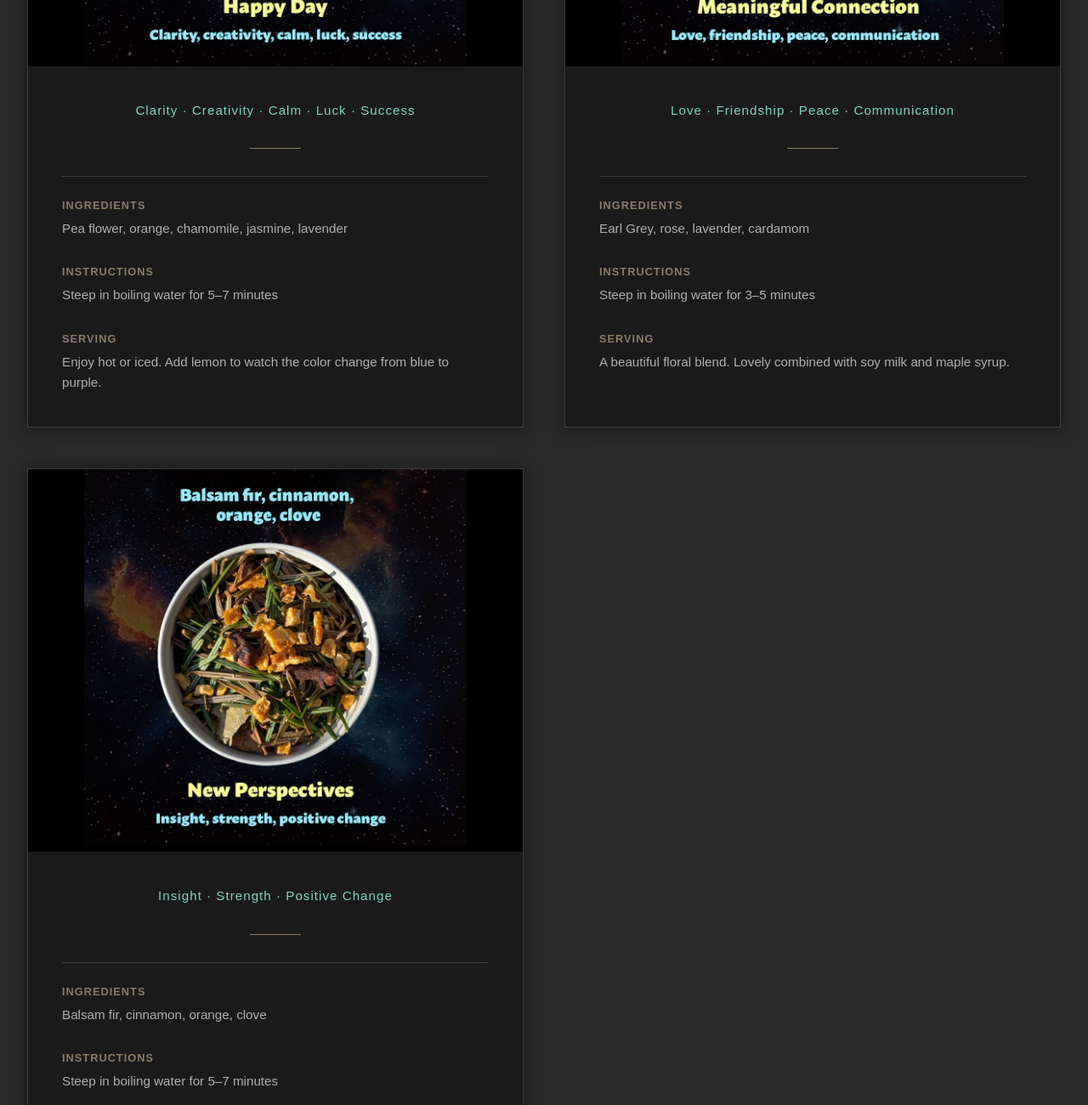
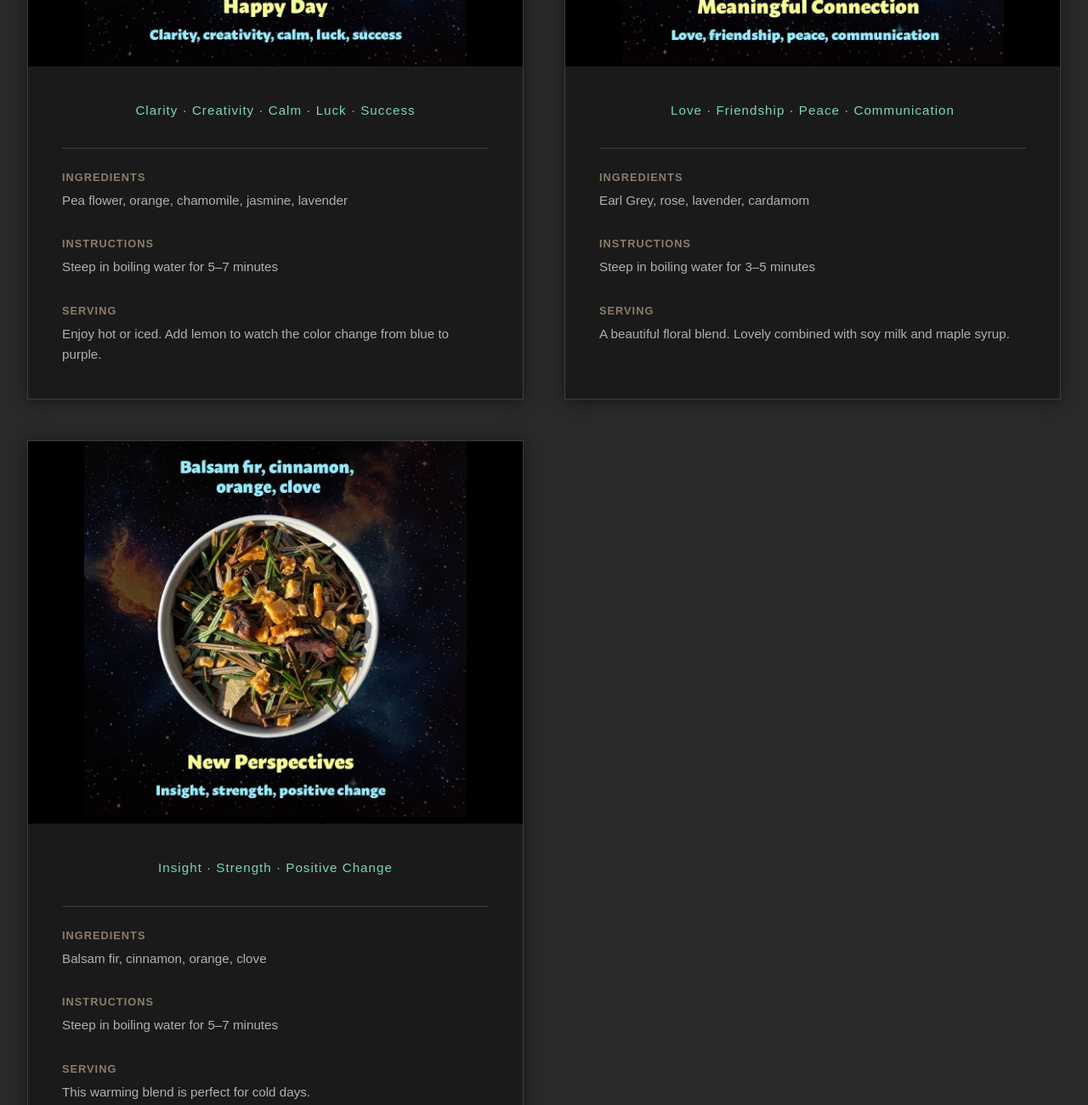
Before and after one commit to eleblanc-ai/teafromrb5, a plain HTML site: page index.html in a window 1280 px wide. Shown: the part 746-2046 px from the top of the page at 85% size. Drawn offline with Linux system fonts and the light colour scheme.

Commit message:
Update index.html

```diff
--- a/index.html
+++ b/index.html
@@ -263,7 +263,7 @@
                 <div class="tea-content">
 
                     <p class="tea-subtitle">Clarity · Creativity · Calm · Luck · Success</p>
-                    <div class="divider"></div>
+
                     <div class="steeping-section">
 
                         <div class="info-row">
@@ -290,7 +290,6 @@
                 <div class="tea-content">
 
                     <p class="tea-subtitle">Love · Friendship · Peace · Communication</p>
-                    <div class="divider"></div>
                     <div class="steeping-section">
 
                         <div class="info-row">
@@ -317,7 +316,6 @@
                 <div class="tea-content">
 
                     <p class="tea-subtitle">Insight · Strength · Positive Change</p>
-                    <div class="divider"></div>
                     <div class="steeping-section">
 
                         <div class="info-row">
```
